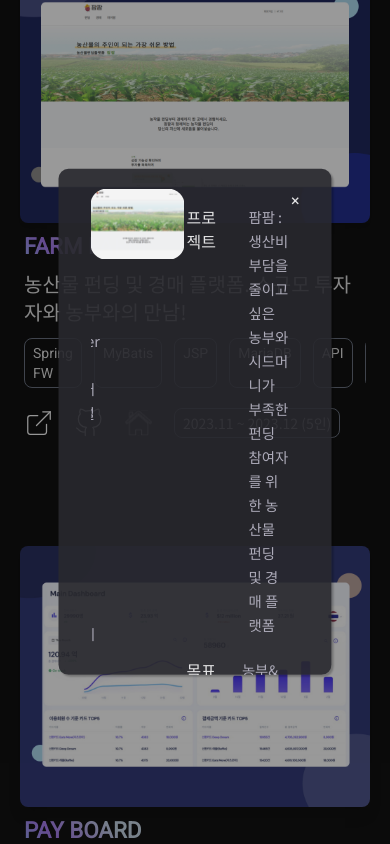
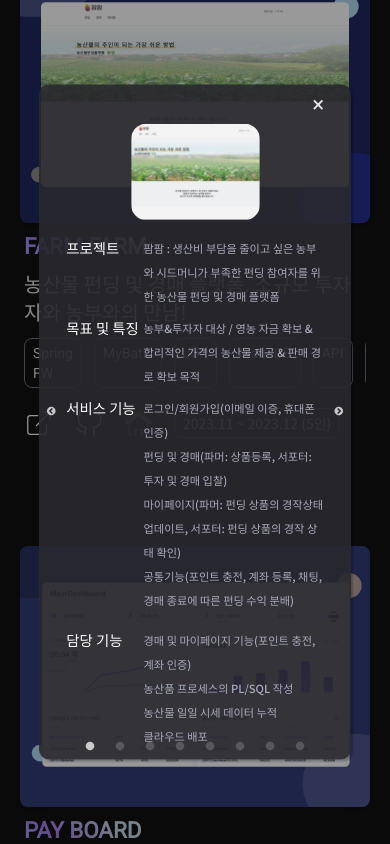
Before and after one commit to Hwasoo-Jeon/porfolio, a React (Create React App) app: page / in a window 390 px wide. Both pictures are taken after a click on the element 39 px from the left and 1570 px from the top of the page. Shown: the part 1148-1992 px from the top of the page. Built offline with nearby package versions, Linux system fonts and the light colour scheme.

Commit message:
반응형 1차 수정

```diff
--- a/src/components/Contact.js
+++ b/src/components/Contact.js
@@ -38,7 +38,7 @@ const Contact = () => {
               >
                 <span className="flex flex-row items-end p-2 text-sm border border-gray-500 rounded-lg">
                   <img
-                    src="./images/icons/github.svg"
+                    src={`${process.env.PUBLIC_URL}/images/icons/github.svg`}
                     alt=""
                     width="24px"
                     height="24px"
--- a/src/components/Project.js
+++ b/src/components/Project.js
@@ -73,7 +73,7 @@ const Project = () => {
                 <div className="w-auto flex space-x-5 relative">
                   <div className="modal-icon" onClick={() => openModal(index)}>
                     <img
-                      src="./images/icons/modal.svg"
+                      src={`${process.env.PUBLIC_URL}/images/icons/modal.svg`}
                       alt="link to modal"
                       width="24px"
                       height="24px"
@@ -81,7 +81,7 @@ const Project = () => {
                   </div>
                   <a href={project.github} target="_blank" rel="noreferrer">
                     <img
-                      src="./images/icons/github.svg"
+                      src={`${process.env.PUBLIC_URL}/images/icons/github.svg`}
                       alt="link to github page"
                       width="24px"
                       height="24px"
@@ -89,7 +89,7 @@ const Project = () => {
                   </a>
                   <a href={project.link} target="_blank" rel="noreferrer">
                     <img
-                      src="./images/icons/house.svg"
+                      src={`${process.env.PUBLIC_URL}/images/icons/house.svg`}
                       alt="link to live website"
                       width="24px"
                       height="24px"
--- a/src/components/ProjectModal.js
+++ b/src/components/ProjectModal.js
@@ -17,8 +17,8 @@ const customModalStyles = {
     left: "0",
   },
   content: {
-    width: "70%",
-    height: "60%",
+    width: "80%",
+    height: "70%",
     zIndex: "150",
     position: "absolute",
     top: "50%",
@@ -29,8 +29,12 @@ const customModalStyles = {
     backgroundColor: "rgb(40 40 46 / 90%)",
     overflow: "hidden",
     alignContent: "center",
-    paddingRight: "2rem",
-    paddingLeft: "2rem",
+    boxSizing: "border-box",
+    // padding : "2rem",
+    paddingTop: "0.7rem",
+    paddingBottom: "1.7rem",
+    paddingRight: "1.7rem",
+    paddingLeft: "1.7rem",
     border: "hidden",
   },
 };
@@ -61,10 +65,14 @@ function ProjectModal() {
           curProject.page.map((page, idx) => {
             if (idx === 0) {
               return (
-                <div className="flex md:items-center" key={idx}>
-                  <div className="float-right mb-4">
-                    <span onClick={() => openModal()}>&times;</span>
+                <div className="modal-inner-layout" key={idx}>
+                  <div
+                    className="modal-inner-close-btn-layout"
+                    onClick={() => openModal()}
+                  >
+                    <div className="modal-inner-close-btn-icon">&times;</div>
                   </div>
+                  <div className="modal-inner-close-btn-beneath">
                     <div className="modal-inner-left">
                       <picture>
                         <source srcSet={`${page.image}-1280.svg 1280w`} />
@@ -72,30 +80,24 @@ function ProjectModal() {
                       </picture>
                     </div>
                     <div className="modal-inner-right">
-                    <div className="flex mt-4">
-                      <p className="font-sansKR font-normal text-base mr-8">
-                        프로젝트
-                      </p>
-                      <p className="porfolio-description-long w-4/5">
+                      <div className="flex">
+                        <p className="modal-inner-right-title">프로젝트</p>
+                        <p className="modal-inner-right-description">
                           {page.description}
                         </p>
                       </div>
-                    <div className="flex mt-4 ">
-                      <p className="font-sansKR font-normal text-base mr-2">
-                        목표 및 특징
-                      </p>
-                      <p className="porfolio-description-long w-4/5">
+                      <div className="flex mt-2 ">
+                        <p className="modal-inner-right-title">목표 및 특징</p>
+                        <p className="modal-inner-right-description">
                           {page.function}
                         </p>
                       </div>
-                    <div className="flex mt-4">
-                      <p className="font-sansKR font-normal text-base mr-3">
-                        서비스 기능
-                      </p>
-                      <div className="w-4/5">
+                      <div className="flex mt-2">
+                        <p className="modal-inner-right-title">서비스 기능</p>
+                        <div>
                           {page.tools.map((content, idx) => (
                             <p
-                            className="porfolio-description-long text-sm"
+                              className="modal-inner-right-description-loop"
                               key={idx}
                             >
                               {content}
@@ -104,13 +106,11 @@ function ProjectModal() {
                         </div>
                       </div>
                       <div className="flex mt-4">
-                      <p className="font-sansKR font-normal text-base mr-7">
-                        담당 기능
-                      </p>
-                      <div className="w-4/5">
+                        <p className="modal-inner-right-title">담당 기능</p>
+                        <div>
                           {page.etc.map((content, idx) => (
                             <p
-                            className="porfolio-description-long text-sm"
+                              className="modal-inner-right-description-loop"
                               key={idx}
                             >
                               {content}
@@ -120,13 +120,18 @@ function ProjectModal() {
                       </div>
                     </div>
                   </div>
+                </div>
               );
             } else if (idx <= curProject.page.length - 2) {
               return (
-                <div className="flex md:items-center" key={idx}>
-                  <div className="float-right mb-4">
-                    <span onClick={() => openModal()}>&times;</span>
+                <div className="modal-inner-layout" key={idx}>
+                  <div
+                    className="modal-inner-close-btn-layout"
+                    onClick={() => openModal()}
+                  >
+                    <div className="modal-inner-close-btn-icon">&times;</div>
                   </div>
+                  <div className="modal-inner-close-btn-beneath">
                     <div className="modal-inner-left">
                       <picture>
                         <source srcSet={`${page.image}-1280.svg 1280w`} />
@@ -134,33 +139,32 @@ function ProjectModal() {
                       </picture>
                     </div>
                     <div className="modal-inner-right">
-                    <div className="flex mt-4">
-                      <p className="font-sansKR font-normal text-xl mr-9">
-                        담당 영역
+                      <div className="flex">
+                        <p className="modal-inner-right-title">담당 영역</p>
+                        <p className="modal-inner-right-description">
+                          {page.description}
                         </p>
-                      <p className="porfolio-description">{page.description}</p>
                       </div>
-                    <div className="flex mt-4">
-                      <p className="font-sansKR font-normal text-xl mr-9">
-                        담당 기능
-                      </p>
-                      <p className="porfolio-description w-3/4">
+                      <div className="flex mt-2 ">
+                        <p className="modal-inner-right-title">담당 기능</p>
+                        <p className="modal-inner-right-description">
                           {page.function}
                         </p>
                       </div>
-                    <div className="flex mt-4">
-                      <p className="font-sansKR font-normal text-xl mr-4">
-                        기술 및 도구
+                      <div className="flex mt-2">
+                        <p className="modal-inner-right-title">기술 및 도구</p>
+                        <p className="modal-inner-right-description">
+                          {page.tools}
                         </p>
-                      <p className="porfolio-description">{page.tools}</p>
                       </div>
                       <div className="flex mt-4">
-                      <p className="font-sansKR font-normal text-xl mr-9">
-                        기타 사항
-                      </p>
-                      <div className="w-2/3">
+                        <p className="modal-inner-right-title">기타사항</p>
+                        <div>
                           {page.etc.map((content, idx) => (
-                          <p className="porfolio-description-long" key={idx}>
+                            <p
+                              className="modal-inner-right-description-loop"
+                              key={idx}
+                            >
                               {content}
                             </p>
                           ))}
@@ -168,13 +172,18 @@ function ProjectModal() {
                       </div>
                     </div>
                   </div>
+                </div>
               );
             } else {
               return (
-                <div className="flex md:items-center" key={idx}>
-                  <div className="float-right mb-4">
-                    <span onClick={() => openModal()}>&times;</span>
+                <div className="modal-inner-layout" key={idx}>
+                  <div
+                    className="modal-inner-close-btn-layout"
+                    onClick={() => openModal()}
+                  >
+                    <div className="modal-inner-close-btn-icon">&times;</div>
                   </div>
+                  <div className="modal-inner-close-btn-beneath">
                     <div className="modal-inner-left">
                       <picture>
                         <source srcSet={`${page.image}-1280.svg 1280w`} />
@@ -182,21 +191,24 @@ function ProjectModal() {
                       </picture>
                     </div>
                     <div className="modal-inner-right">
-                    <div className="flex mt-4">
-                      <p className="font-sansKR font-normal text-xl mr-9">
-                        문제 해결과 회고
+                      <div className="flex">
+                        <p className="modal-inner-right-title">
+                          문제 해결과 느낀점
                         </p>
                       </div>
+
                       <div className="flex mt-4">
-                      <p className="font-sansKR font-normal text-xl mr-9">
-                        내용
-                      </p>
-                      <div className="w-2/3">
+                        <p className="modal-inner-right-title">내용</p>
+                        <div>
                           {page.etc.map((content, idx) => (
-                          <p className="porfolio-description-long" key={idx}>
+                            <p
+                              className="modal-inner-right-description-loop"
+                              key={idx}
+                            >
                               {content}
                             </p>
                           ))}
+                        </div>
                       </div>
                     </div>
                   </div>
--- a/src/index.css
+++ b/src/index.css
@@ -114,31 +114,87 @@ h3 {
   text-align: end;
 }
 
-/* .modal {
-  overflow: hidden;
-  background-color: #ccccccb8;
-} */
-
+/*modal library 제외, css 설정*/
+/*바깥 layout*/
+.modal-inner-layout {
+  display: flex;
+}
+.modal-inner-close-btn-layout {
+  display: inline-block;
+  width: 100%;
+}
+.modal-inner-close-btn-icon {
+  font-size: 1.4rem;
+  float: right;
+}
+.modal-inner-close-btn-beneath {
+  display: flex;
+  width: 100%;
+  height: 100%;
+  justify-content: space-between;
+}
 .modal-icon {
   cursor: pointer;
 }
-
-.modal-inner-image {
-  width: 100%; /* 또는 원하는 크기 */
-  height: auto; /* 비율 유지 */
-  border-radius: 1rem;
-}
-
 .modal-inner-left {
-  width: 45%;
+  width: 40%;
   float: left;
   box-sizing: border-box;
 }
+.modal-inner-image {
+  width: 100%;
+  height: auto;
+  border-radius: 1rem;
+}
 .modal-inner-right {
-  width: 50%;
+  width: 58%;
   float: right;
   box-sizing: border-box;
 }
+
+/* modal 내부 text css*/
+.modal-inner-right-title {
+  font-family: "Noto Sans KR", sans-serif;
+  color: #ffffff;
+  font-size: 1.05rem;
+  white-space: nowrap;
+  flex-shrink: 0;
+  width: 20%;
+}
+.modal-inner-right-description-loop {
+  font-family: "Noto Sans KR", sans-serif;
+  color: #a9abb9;
+  font-size: 0.9rem;
+  font-weight: 500;
+  width: 100%;
+}
+.modal-inner-right-description {
+  font-family: "Noto Sans KR", sans-serif;
+  color: #a9abb9;
+  font-size: 0.9rem;
+  font-weight: 500;
+  width: 80%;
+}
+
+/* Slider의 indicator 설정 override */
+.slick-slider {
+  width: 100%;
+  height: 100%;
+}
+.slick-dots li.slick-active button:before {
+  color: #ffffff !important;
+}
+.slick-dots li button:before {
+  color: #cccccc !important;
+  font-size: 10px !important;
+  /* line-height: 13px !important; */
+  /* margin-top: 10px; */
+}
+.slick-prev:before,
+.slick-next:before {
+  font-size: 14px !important;
+}
+
 .patterns {
   background-image: url("./images/bg-effects.png");
   background-position: center;
@@ -276,3 +332,170 @@ textarea {
     opacity: 0;
   }
 }
+
+/* 세로모드 모바일 디바이스 (가로 해상도가 576px 보다 작은 화면에 적용) */
+@media (max-width: 575px) {
+  .modal-inner-close-btn-beneath {
+    flex-direction: column;
+    justify-content: none;
+  }
+  .modal-inner-left,
+  .modal-inner-right {
+    width: 100%;
+    float: none;
+  }
+  .modal-inner-left {
+    order: 1;
+  }
+  .modal-inner-right {
+    order: 2;
+    margin-top: 1rem;
+  }
+  .modal-inner-image {
+    width: 50%;
+    height: auto;
+    margin: auto;
+  }
+  .ReactModal__Content--after-open {
+    height: 80% !important;
+    padding-top: 0.5rem !important;
+  }
+
+  /* modal 내부 text css*/
+  .modal-inner-right-title {
+    font-family: "Noto Sans KR", sans-serif;
+    color: #ffffff;
+    font-size: 0.9rem;
+    white-space: nowrap;
+    flex-shrink: 0;
+    width: 30%;
+  }
+  .modal-inner-right-description-loop {
+    font-family: "Noto Sans KR", sans-serif;
+    color: #a9abb9;
+    font-size: 0.7rem;
+    font-weight: 500;
+    width: 100%;
+  }
+  .modal-inner-right-description {
+    font-family: "Noto Sans KR", sans-serif;
+    color: #a9abb9;
+    font-size: 0.7rem;
+    font-weight: 500;
+    width: 80%;
+  }
+  .slick-prev:before,
+  .slick-next:before {
+    font-size: 10px !important;
+  }
+}
+
+/* 가로모드 모바일 디바이스 (가로 해상도가 576px보다 크고 768px 보다 작은 화면에 적용)  */
+@media (min-width: 576px) and (max-width: 767px) {
+  .modal-inner-left {
+    width: 30%;
+    float: left;
+    box-sizing: border-box;
+  }
+  .modal-inner-image {
+    width: 100%;
+    height: auto;
+    border-radius: 1rem;
+  }
+  .modal-inner-right {
+    width: 68%;
+    float: right;
+    box-sizing: border-box;
+  }
+
+  /* modal 내부 text css*/
+  .modal-inner-right-title {
+    font-family: "Noto Sans KR", sans-serif;
+    color: #ffffff;
+    font-size: 0.9rem;
+    white-space: nowrap;
+    flex-shrink: 0;
+    width: 30%;
+  }
+  .modal-inner-right-description-loop {
+    font-family: "Noto Sans KR", sans-serif;
+    color: #a9abb9;
+    font-size: 0.7rem;
+    font-weight: 500;
+    width: 100%;
+  }
+  .modal-inner-right-description {
+    font-family: "Noto Sans KR", sans-serif;
+    color: #a9abb9;
+    font-size: 0.7rem;
+    font-weight: 500;
+    width: 80%;
+  }
+
+  .ReactModal__Content--after-open {
+    width: 90% !important;
+    height: 90% !important;
+    padding-top: 0.5rem !important;
+  }
+}
+
+/*태블릿 디바이스 (가로 해상도가 768px보다 크고 991px 보다 작은 화면에 적용)  */
+@media (min-width: 768px) and (max-width: 991px) {
+  .modal-inner-close-btn-beneath {
+    flex-direction: column;
+    justify-content: none;
+  }
+  .modal-inner-left,
+  .modal-inner-right {
+    width: 100%;
+    float: none;
+  }
+  .modal-inner-left {
+    order: 1;
+  }
+  .modal-inner-right {
+    order: 2;
+    margin-top: 1rem;
+  }
+  .modal-inner-image {
+    width: 50%;
+    height: auto;
+    margin: auto;
+  }
+  .ReactModal__Content--after-open {
+    height: 93% !important;
+    padding-top: 0.5rem !important;
+  }
+}
+
+/* 데스크탑 (가로 해상도가 992px보다 크고 1199px 보다 작은 화면에 적용)  */
+@media (min-width: 992px) and (max-width: 1199px) {
+  .modal-inner-close-btn-beneath {
+    flex-direction: column;
+    justify-content: none;
+  }
+  .modal-inner-left,
+  .modal-inner-right {
+    width: 100%;
+    float: none;
+  }
+  .modal-inner-left {
+    order: 1;
+  }
+  .modal-inner-right {
+    order: 2;
+    margin-top: 1rem;
+  }
+  .modal-inner-image {
+    width: 50%;
+    height: auto;
+    margin: auto;
+  }
+  .ReactModal__Content--after-open {
+    height: 93% !important;
+    padding-top: 0.5rem !important;
+  }
+}
+
+/* 큰화면 데스크탑 (가로 해상도가 1200px 보다 큰 화면에 적용)  */
+/* @media (min-width: 1200px) {...} */
--- a/src/projectData.js
+++ b/src/projectData.js
@@ -1,7 +1,7 @@
 const projects = [
   {
     title: "Farm Farm",
-    image: "./images/farmfarm-mockup",
+    image: `${process.env.PUBLIC_URL}/images/farmfarm-mockup`,
     description: "농산물 펀딩 및 경매 플랫폼. 소규모 투자자와 농부와의 만남!",
     tools: ["Spring FW", "MyBatis", "JSP", "MariaDB", "API", "AWS"],
     github: "https://github.com/FarmFarm-1/FarmFarm_Develop",
@@ -9,7 +9,7 @@ const projects = [
     date: "2023.11 ~ 2023.12 (5인)",
     page: [
       {
-        image: "./images/farmfarm",
+        image: `${process.env.PUBLIC_URL}/images/farmfarm`,
         description:
           "팜팜 : 생산비 부담을 줄이고 싶은 농부와 시드머니가 부족한 펀딩 참여자를 위한 농산물 펀딩 및 경매 플랫폼",
         function:
@@ -28,7 +28,7 @@ const projects = [
         ],
       },
       {
-        image: "./images/auction",
+        image: `${process.env.PUBLIC_URL}/images/auction`,
         description: "경매 페이지",
         function: "동일 입찰 제어가 적용된 경매 기능, 찜하기 기능",
         tools: "Spring Transaction & Exception Handler, Javascript",
@@ -39,7 +39,7 @@ const projects = [
         ],
       },
       {
-        image: "./images/plsql",
+        image: `${process.env.PUBLIC_URL}/images/plsql`,
         description: "농산품 프로세스 처리",
         function:
           "펀딩 실패&성공, 농산품 경작상태, 경매 실패&성공, 경매 수익금 정산",
@@ -51,7 +51,7 @@ const projects = [
         ],
       },
       {
-        image: "./images/crops",
+        image: `${process.env.PUBLIC_URL}/images/crops`,
         description: "농작물 시세 일일 누적",
         function: "경매 참여에 유익한 농산물 시세 정보 전달",
         tools: "Spring Scheduler, 한국농수산식품유통공사 API",
@@ -61,14 +61,14 @@ const projects = [
         ],
       },
       {
-        image: "./images/charge",
+        image: `${process.env.PUBLIC_URL}/images/charge`,
         description: "포인트 충전",
         function: "결제 API 사용하여 포인트 충전",
         tools: "PortOne 결제 API, Javascript",
         etc: ["결제 금액 입력 또는 클릭하여 구매할 포인트에 대해 결제"],
       },
       {
-        image: "./images/address",
+        image: `${process.env.PUBLIC_URL}/images/address`,
         description: "계좌 인증 및 등록",
         function: "펀딩 및 경매 수익 분할에 필요한 계좌 인증 및 등록",
         tools: "PortOne 가상계좌 API, Javascript",
@@ -80,7 +80,7 @@ const projects = [
       },
 
       {
-        image: "./images/server",
+        image: `${process.env.PUBLIC_URL}/images/server`,
         description: "배포",
         function: "클라우드를 이용하여 서비스 배포",
         tools: "AWS EC2, Apache2, Tomcat9",
@@ -93,7 +93,7 @@ const projects = [
         ],
       },
       {
-        image: "./images/sweet",
+        image: `${process.env.PUBLIC_URL}/images/sweet`,
         description: "none",
         function: "none",
         tools: "none",
@@ -108,7 +108,7 @@ const projects = [
   },
   {
     title: "Pay Board",
-    image: "./images/payboard-mockup",
+    image: `${process.env.PUBLIC_URL}/images/payboard-mockup`,
     description: "카드 결제 데이터의 분석 및 대시보드",
     tools: ["Spring Boot", "React", "JPA", "MariaDB", "Azure", "CICD"],
     github: "https://github.com/CardVisor/BackEnd",
@@ -116,7 +116,7 @@ const projects = [
     date: "2024.01 ~ 2024.02 (5인)",
     page: [
       {
-        image: "./images/payboard-mockup",
+        image: `${process.env.PUBLIC_URL}/images/payboard-mockup`,
         description:
           "페이보드 : Pay + DashBoard : 신용카드 결제, 고객 및 혜택 관련 데이터를 다양한 차트 이용으로 대시보드 방식의 분석 및 시각화 서비스",
         function:
@@ -131,7 +131,7 @@ const projects = [
         etc: ["혜택 파트"],
       },
       {
-        image: "./images/benefit",
+        image: `${process.env.PUBLIC_URL}/images/benefit`,
         description: "Benefit 군집 데이터",
         function: "결제 데이터 중, Benefit 군집에 대한 분석",
         tools: "JPQL, Javascript, Amchart5, ChakraUI",
@@ -142,7 +142,7 @@ const projects = [
         ],
       },
       {
-        image: "./images/querydsl",
+        image: `${process.env.PUBLIC_URL}/images/querydsl`,
         description: "필터링된 고객의 사용처별 상위 사용율 혜택 제공",
         function: "결제 데이터 중, Benefit 군집에 대한 분석",
         tools: "QueryDsl, Javascript, Amchart5, ChakraUI",
@@ -152,7 +152,7 @@ const projects = [
         ],
       },
       {
-        image: "./images/recommend",
+        image: `${process.env.PUBLIC_URL}/images/recommend`,
         description: "혜택 가치를 금액으로 연간 가치 산출 후, 평가",
         function:
           "Drag&Drop으로 혜택 조합, 조합된 혜택 가치와 신한카드와의 비교 순위 제공",
@@ -165,7 +165,7 @@ const projects = [
         ],
       },
       {
-        image: "./images/cicd",
+        image: `${process.env.PUBLIC_URL}/images/cicd`,
         description: "서비스의 CICD 구현",
         function: "코드의 GitHub merge 부터 Azure 배포 프로세스 구현",
         tools: "GitAction, Docker, Azure Container Registry & App service",
@@ -177,7 +177,7 @@ const projects = [
         ],
       },
       {
-        image: "./images/payboard",
+        image: `${process.env.PUBLIC_URL}/images/payboard`,
         description: "none",
         function: "none",
         tools: "none",
```
Also changed, not shown: src/components/Skill.js (+7 -7 lines). Lines whose indentation alone changed are shown as unchanged.
